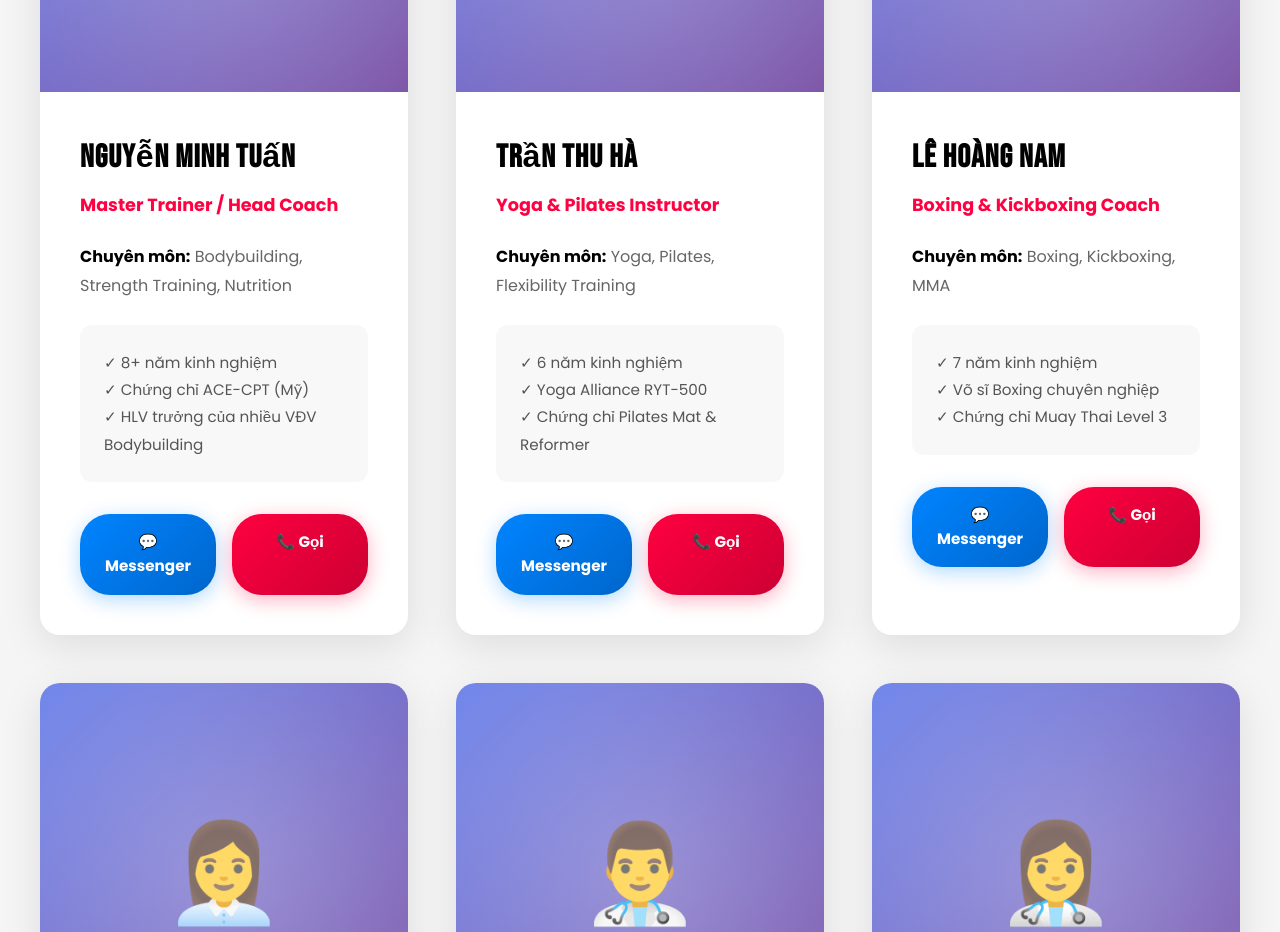
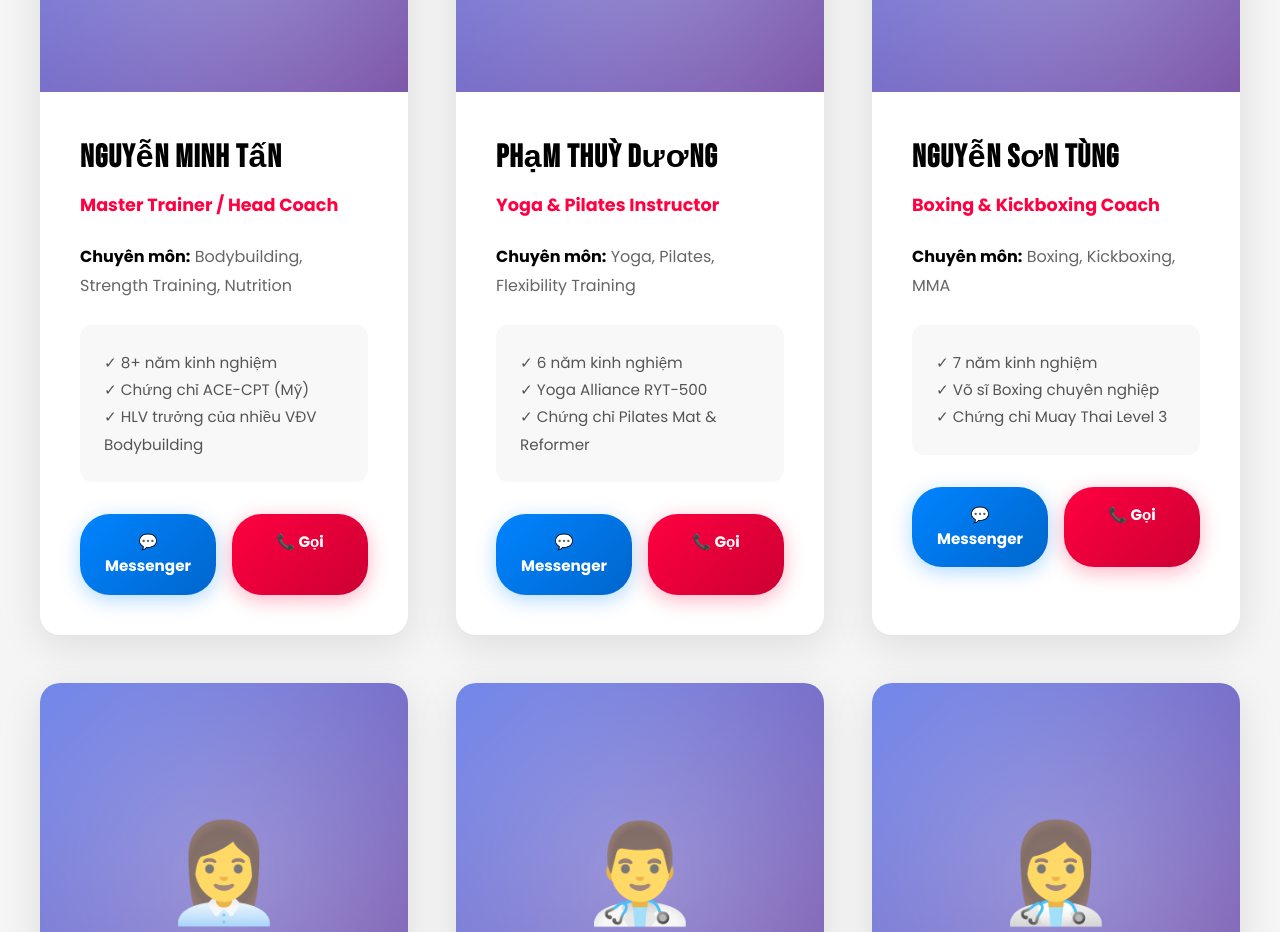
Before and after one commit to lephiha/website_fitX-06, a plain HTML site: page trainers.html in a window 1280 px wide. Shown: the part 880-1812 px from the top of the page. Drawn offline with Linux system fonts and the light colour scheme.

Commit message:
demo project

```diff
--- a/trainers.html
+++ b/trainers.html
@@ -43,7 +43,7 @@
                 <div class="trainer-card">
                     <div class="trainer-image">👨‍🏫</div>
                     <div class="trainer-info">
-                        <div class="trainer-name">Nguyễn Minh Tuấn</div>
+                        <div class="trainer-name">Nguyễn Minh Tấn</div>
                         <div class="trainer-title">Master Trainer / Head Coach</div>
                         <div class="trainer-specialty">
                             <strong>Chuyên môn:</strong> Bodybuilding, Strength Training, Nutrition
@@ -54,8 +54,8 @@
                             ✓ HLV trưởng của nhiều VĐV Bodybuilding
                         </div>
                         <div class="trainer-cta">
-                            <a href="https://m.me/trainer1" class="btn-contact btn-messenger">💬 Messenger</a>
-                            <a href="tel:0123456789" class="btn-contact btn-phone">📞 Gọi</a>
+                            <a href="http://m.me/minhtanfitx" class="btn-contact btn-messenger">💬 Messenger</a>
+                            <a href="tel:0345920368" class="btn-contact btn-phone">📞 Gọi</a>
                         </div>
                     </div>
                 </div>
@@ -63,7 +63,7 @@
                 <div class="trainer-card">
                     <div class="trainer-image">👩‍🏫</div>
                     <div class="trainer-info">
-                        <div class="trainer-name">Trần Thu Hà</div>
+                        <div class="trainer-name">Phạm Thuỳ Dương</div>
                         <div class="trainer-title">Yoga & Pilates Instructor</div>
                         <div class="trainer-specialty">
                             <strong>Chuyên môn:</strong> Yoga, Pilates, Flexibility Training
@@ -83,7 +83,7 @@
                 <div class="trainer-card">
                     <div class="trainer-image">👨‍💼</div>
                     <div class="trainer-info">
-                        <div class="trainer-name">Lê Hoàng Nam</div>
+                        <div class="trainer-name">Nguyễn Sơn Tùng</div>
                         <div class="trainer-title">Boxing & Kickboxing Coach</div>
                         <div class="trainer-specialty">
                             <strong>Chuyên môn:</strong> Boxing, Kickboxing, MMA
```
